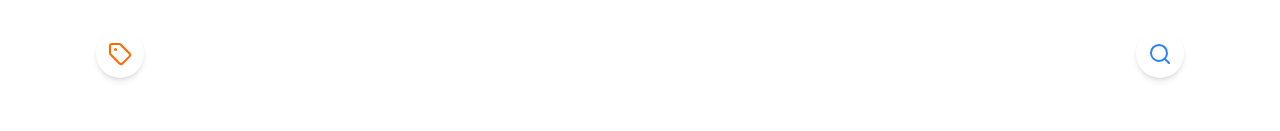
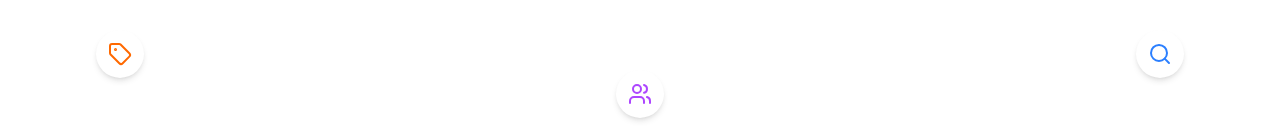
Before and after one commit to Muhammed0fayiz/3dimli, a Next.js app: page / in a window 1280 px wide. Shown: the part 666-797 px from the top of the page. Built offline with nearby package versions, Linux system fonts and the light colour scheme.

Commit message:
add the user icon

```diff
--- a/src/components/HeroSection.tsx
+++ b/src/components/HeroSection.tsx
@@ -2,7 +2,7 @@
 
 import { motion, useScroll, useTransform } from "framer-motion";
 import { useState, useEffect } from "react";
-import { ShoppingCart, Search, Tag, Box } from "lucide-react";
+import { ShoppingCart, Search, Tag, Box ,Users } from "lucide-react";
 
 export default function HeroSection() {
 
@@ -86,15 +86,20 @@ export default function HeroSection() {
       <motion.p
         initial={{ opacity: 0 }}
         animate={{ opacity: 1 }}
-
-
         className="text-gray-600 text-lg mt-5 max-w-2xl mx-auto"
       >
         Your one-stop place for 3D models and creative assets.
         <br /> Be part of the creator community today.
       </motion.p>
 
-
+     <motion.div
+  style={{ y: moveIcons }}
+  animate={{ y: [0, 20, 0] }}
+  transition={{ duration: 3.4, repeat: Infinity, ease: "easeInOut" }}
+  className="absolute bottom-10 left-1/2 transform -translate-x-1/2 bg-white shadow-md rounded-full p-3"
+>
+  <Users className="w-6 h-6 text-purple-500" />
+</motion.div>
       <motion.button
         initial={{ scale: 0.9, opacity: 0 }}
         animate={{ scale: 1, opacity: 1 }}
```
